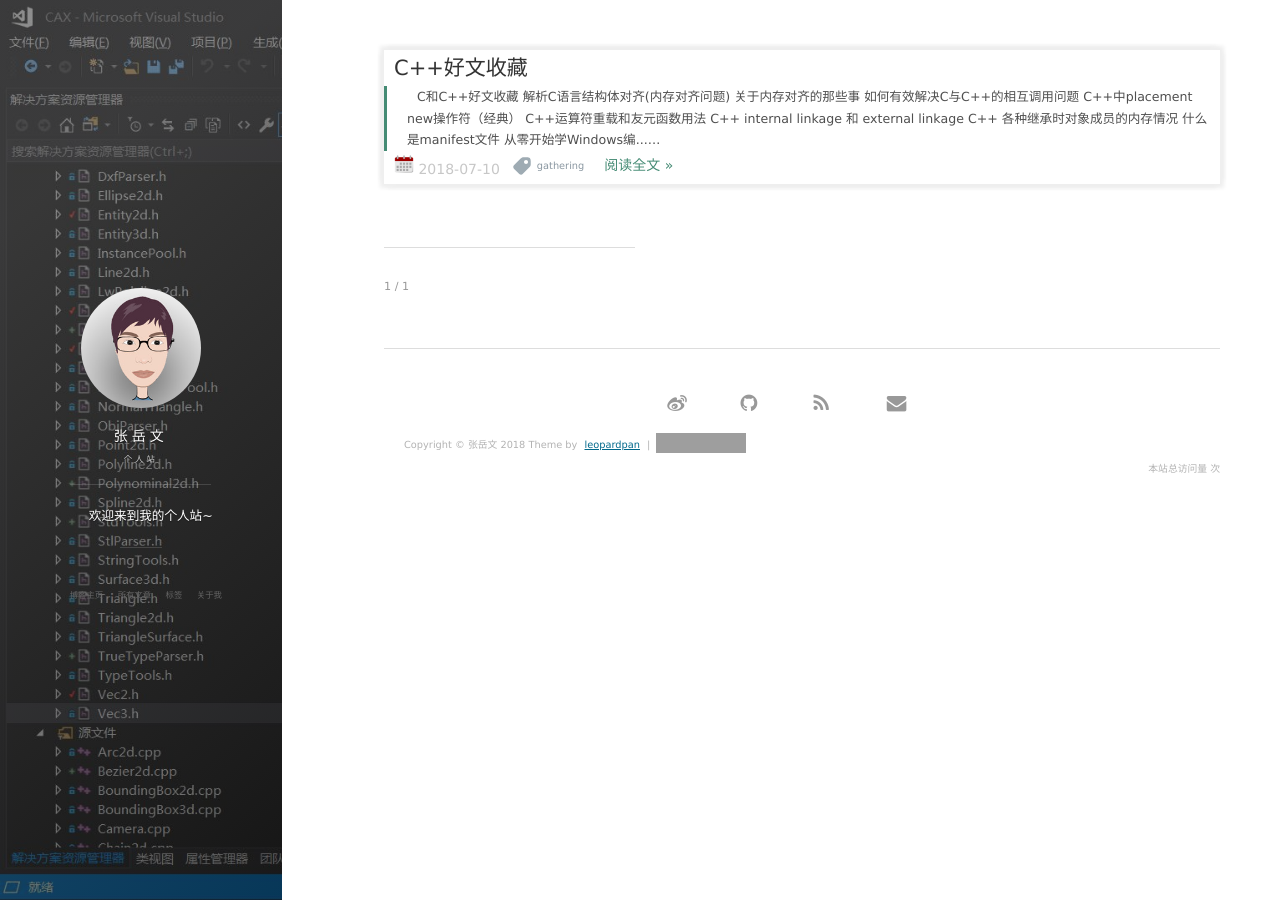
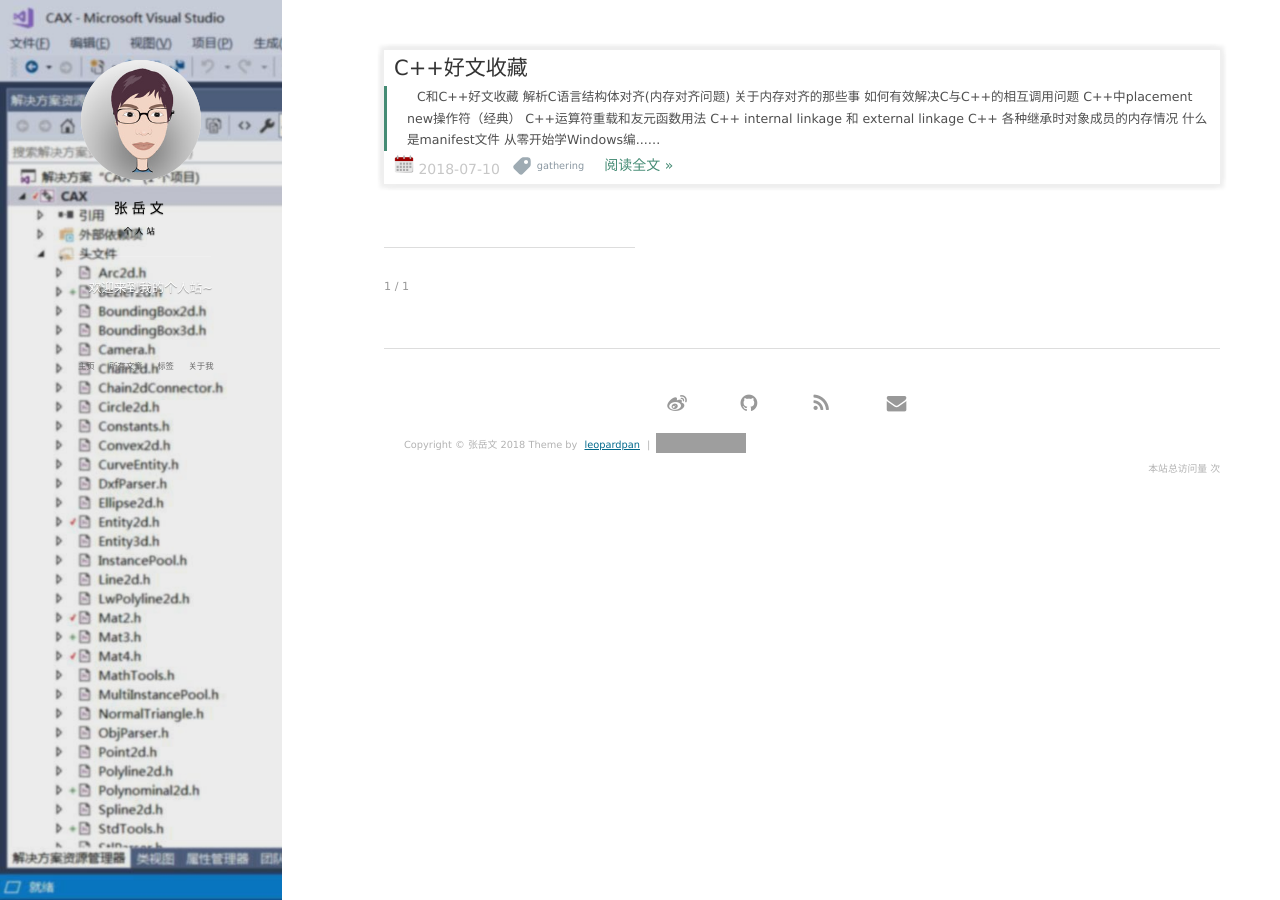
Before and after one commit to smallpi/smallpi.github.io, a Jekyll site: the page built from index.html, in a window 1280 px wide. Built offline with Jekyll 4.4.1, drawn with Linux system fonts in a browser that asks for light colours; nearby versions of some CDN libraries; the list of posts is cut into pages by our own code; comment, search, counter and statistics services are not loaded; grey boxes are pictures that could not be loaded.

Commit message:
change background image

```diff
--- a/_config.yml
+++ b/_config.yml
@@ -106,7 +106,7 @@
 
 # The blog button should not be removed.
 blog_button:
-    title: 博客主页
+    title: 主页
 
 # Navigation buttons in the front page.s
 nav:
--- a/css/main.css
+++ b/css/main.css
@@ -501,14 +501,19 @@
     margin-top: 20px;
     font-size: 1.8em;
     letter-spacing: 4px;
-    color: #FFF; }
+    color: #000;
+  }
+
+  .panel-title a {
+    color: #000;
+  }
 
   .panel-subtitle {
     font-family: "ff-tisa-web-pro-1", "ff-tisa-web-pro-2", "Lucida Grande", "Hiragino Sans GB", "Hiragino Sans GB W3", "Microsoft YaHei", "WenQuanYi Micro Hei", sans-serif;
     font-size: 0.6em;
     font-weight: lighter;
     letter-spacing: 3px;
-    color: #CCCCCC;
+    color: #000;
     -webkit-font-smoothing: antialiased; }
 
   .panel-cover {
@@ -533,9 +538,9 @@
     right: 0;
     bottom: 0;
     left: 0;
-    background-color: rgba(68, 68, 68, 0.2);
-    background-image: -webkit-linear-gradient(-410deg, rgba(68, 68, 68, 0.5) 20%, rgba(0, 0, 0, 0.5));
-    background-image: linear-gradient(140deg,rgba(68, 68, 68, 0.5) 20%, rgba(0, 0, 0, 0.5)); }
+    background-color: rgba(68, 68, 68, 0.1);
+    background-image: -webkit-linear-gradient(-410deg, rgba(68, 68, 68, 0.0) 20%, rgba(0, 0, 0, 0.0));
+    background-image: linear-gradient(140deg,rgba(68, 68, 68, 0.0) 20%, rgba(0, 0, 0, 0.0)); }
 
   .panel-cover__logo {
     margin-bottom: .2em; }
@@ -558,7 +563,7 @@
 
   .panel-main__inner {
     display: table-cell;
-    vertical-align: middle;
+    /*vertical-align: middle;*/
     position: relative;
     z-index: 800;
     padding: 0 0px; }
@@ -577,9 +582,8 @@
     font-weight: 100;
     text-align: center;
     color: #FFF;
-    text-shadow: 0 1px 1px rgba(0, 0, 0, 0.4); }
-  .panel-inverted a {
-    color: #FFF; }
+    text-shadow: 0 1px 1px rgba(0, 0, 0, 0.4);
+  }
 
   .cover-navigation {
     margin-top: 0px;
@@ -1126,7 +1130,7 @@
     float: left;
     width: 300px;
     padding: 20px 0;
-    background: rgba(51, 51, 51, 0.98);
+    background: rgba(51, 51, 51, 0.6);
     border-bottom: 1px solid rgba(255, 255, 255, 0.15);
   }
   .navigation-wrapper.visible {
@@ -1206,7 +1210,7 @@
     border-radius: 50%;
     width: 100%;
     height: 100%;
-    background: #333333;
+    background: #EEEEEE;
 }
 
 .ih-item.circle.effect .info h2 {
@@ -1216,7 +1220,7 @@
     margin: 0 auto;
     padding-top: 30px;
     height: 30px;
-    text-shadow: 0 0 1px white, 0 1px 2px rgba(0, 0, 0, 0.3);
+    text-shadow: 0 0 1px black, 0 1px 2px rgba(0, 0, 0, 0.3);
 }
 
 .ih-item.circle.effect .info p {
@@ -1423,3 +1427,12 @@
   transform: translateY(-3px);
 }
 /*导航按钮-end*/
+
+
+
+
+@media all and (min-width: 1100px){
+  .panel-main__inner{
+    padding-top: 60px;
+  }
+}
```
Also changed, not shown: images/background.jpg.
